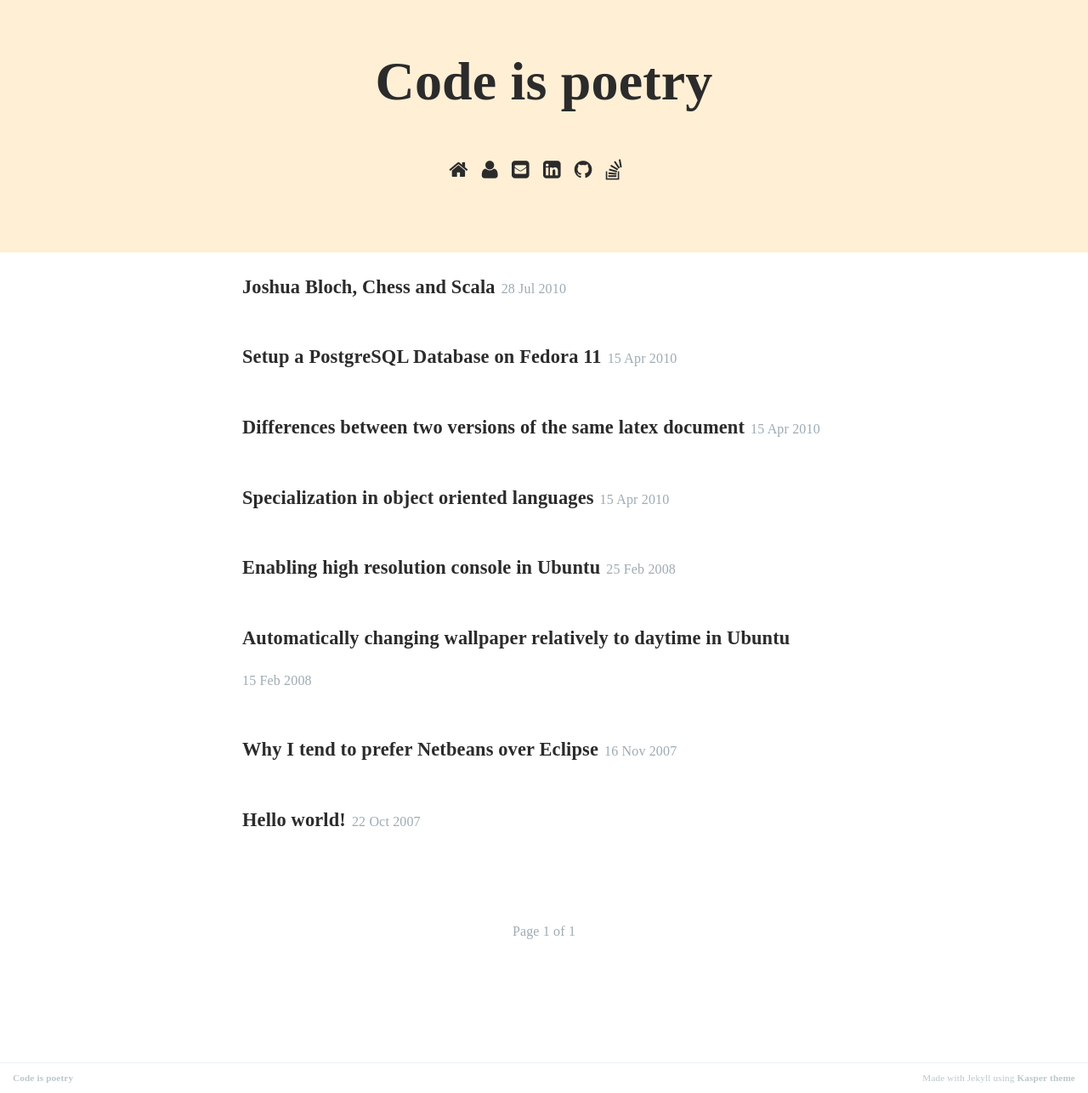
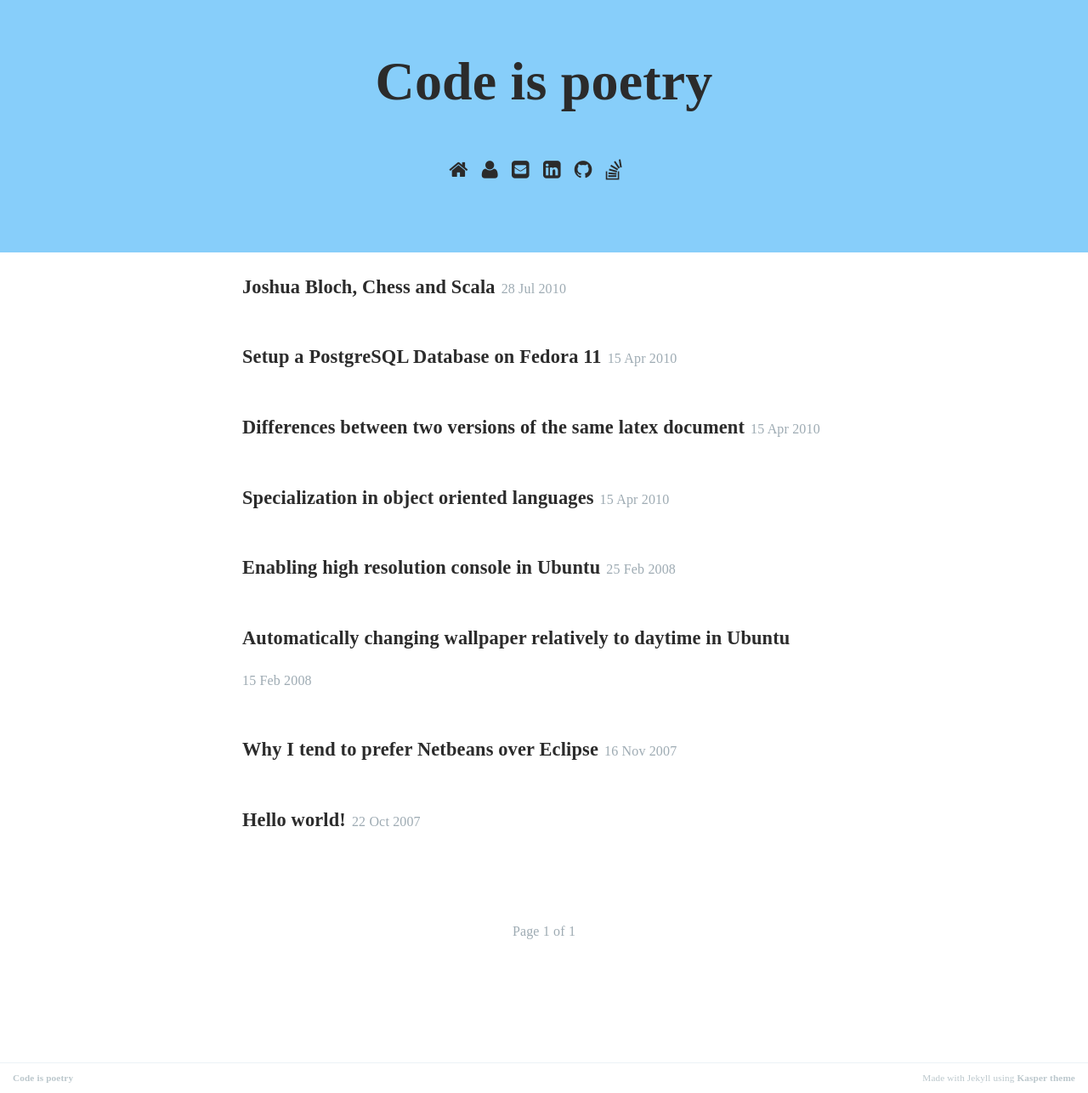
Before and after one commit to jihedamine/jihedamine.github.io, a Jekyll site: the page built from index.html, in a window 1280 px wide. Shown: the whole page at 85% size. Built offline with Jekyll 4.4.1, drawn with Linux system fonts in a browser that asks for light colours; some web fonts are replaced; Markdown is read by kramdown in place of the engine named in the settings; the list of posts is cut into pages by our own code.

Commit message:
Changed title bg color

```diff
--- a/assets/css/screen.css
+++ b/assets/css/screen.css
@@ -549,7 +549,7 @@ margin on the iframe, cause it breaks stuff. */
 .page-title {
     font-size: 4rem;
     font-family: 'Liberation Serif', serif;
-    background-color: papayawhip;
+    background-color: lightskyblue;
     text-decoration: none;
     text-align: center;
     padding-top: 4.5rem;
```
